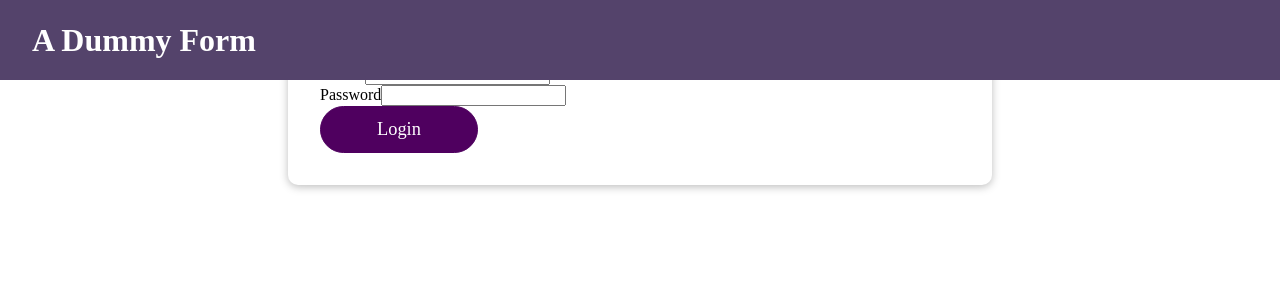
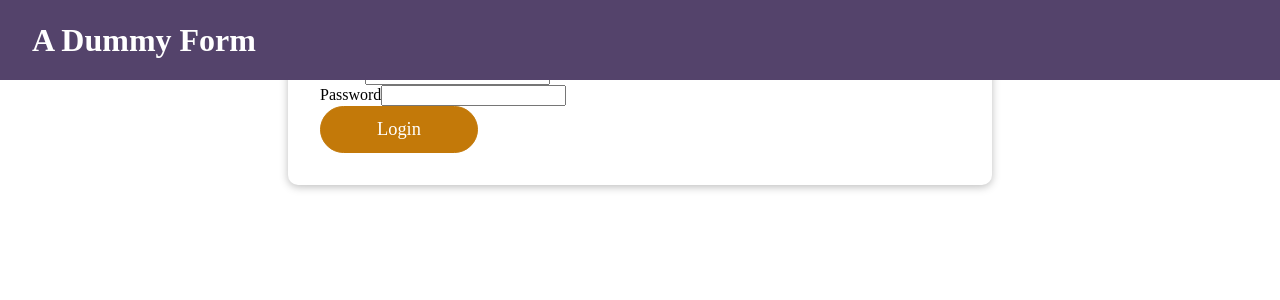
Before and after one commit to AdnanMGHaider/Basic-react-login-form-logic, a React (Create React App) app: page / in a window 1280 px wide. Shown: the top 300 px of the page. Built offline with nearby package versions, Linux system fonts and the light colour scheme.

Commit message:
Added attribute to a button that holds logic which enables the login button based on certain conditions

```diff
--- a/src/components/UI/Button/Button.js
+++ b/src/components/UI/Button/Button.js
@@ -2,7 +2,11 @@ import React from "react";
 import classes from "./Button.module.css";
 
 const Button = (props) => {
-  return <button className={`${classes.button}`}>{props.children}</button>;
+  return (
+    <button className={`${classes.button}`} disabled={props.disabled}>
+      {props.children}
+    </button>
+  );
 };
 
 export default Button;
--- a/src/components/UI/Button/Button.module.css
+++ b/src/components/UI/Button/Button.module.css
@@ -1,7 +1,7 @@
 .button {
   font: inherit;
-  border: 1px solid #4f005f;
-  background: #4f005f;
+  border: 1px solid #c37909;
+  background: #c37909;
   color: white;
   padding: 0.75rem 3.5rem;
   cursor: pointer;
@@ -11,8 +11,8 @@
 
 .button:hover,
 .button:active {
-  background: #741188;
-  border-color: #741188;
+  background: #f5a329;
+  border-color: #f5a329;
 }
 
 .button:focus {
```
